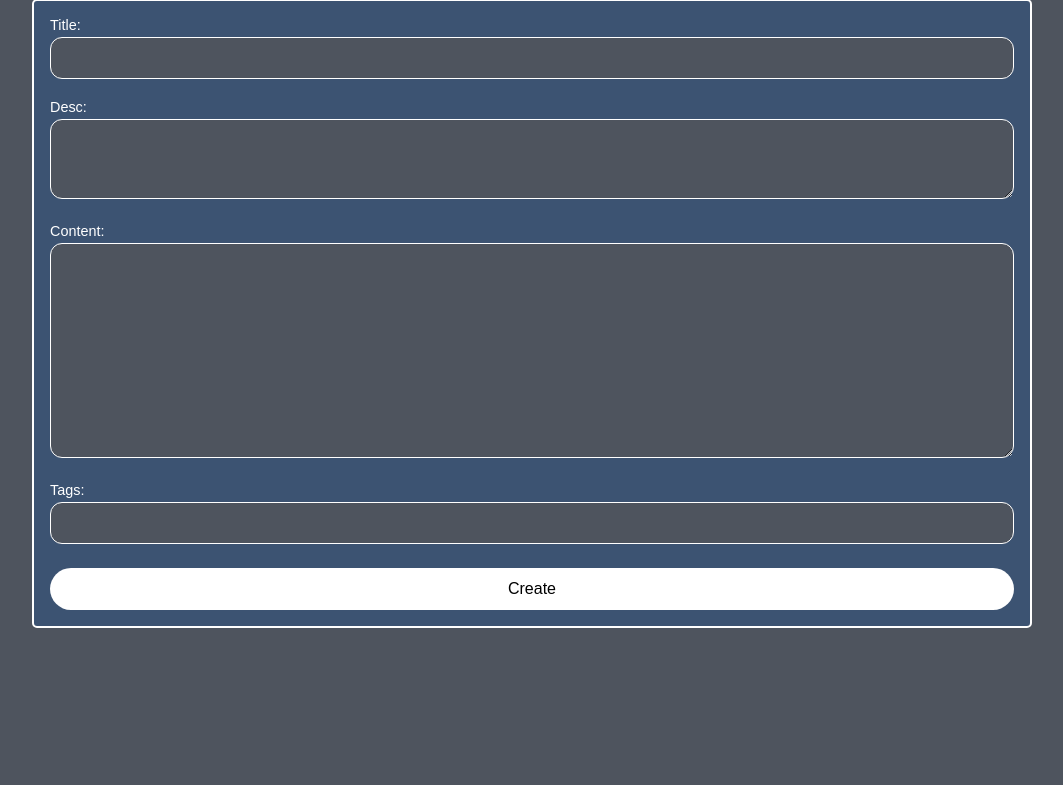
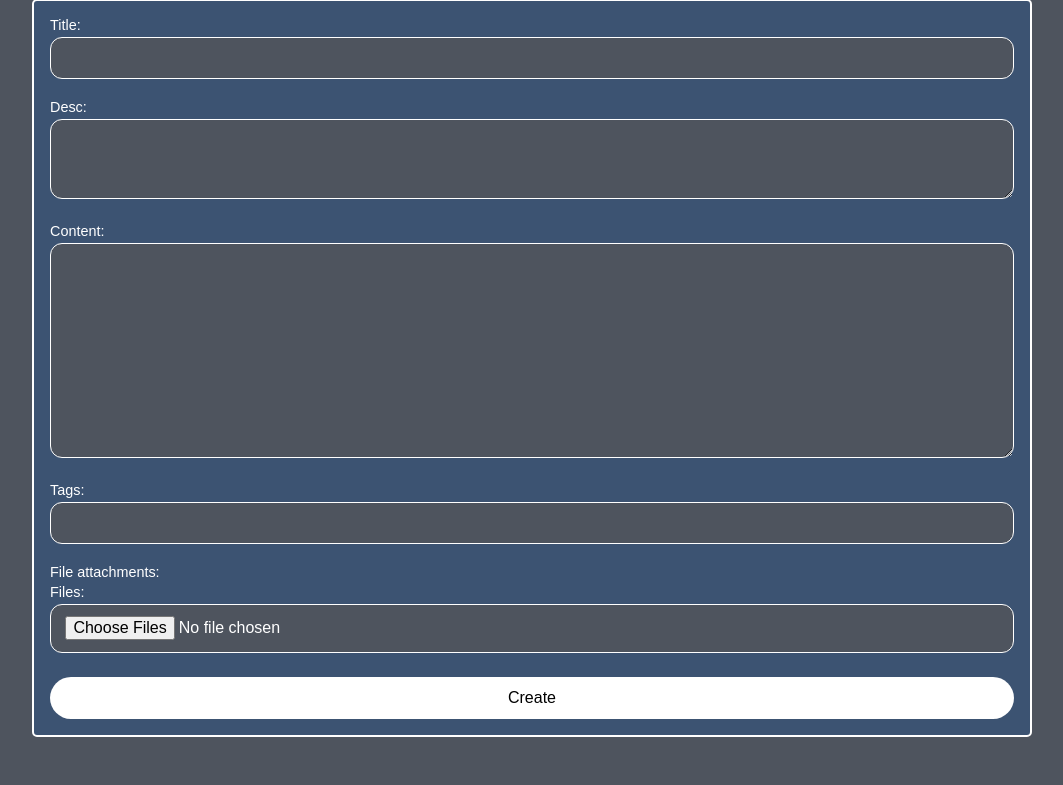
Before and after one commit to araxabd/academic-notes-organizer, a Django app: a page that uses project/templates/notes/note_create.html in a window 1280 px wide. Shown: the part 202-987 px from the top of the page, without its empty margins (108-1171 px from the left). Before the commit the page ends 830 px from the top, so only its background shows below. Run offline with Django 5.2, Linux system fonts and the light colour scheme; a user stored in the database is signed in; tables that the repository leaves empty hold one stand-in row (values such as "Sample post").

Commit message:
note file attachment

```diff
--- a/project/notes/forms.py
+++ b/project/notes/forms.py
@@ -5,3 +5,21 @@ class NoteForm(forms.ModelForm):
     class Meta:
         model = Note
         fields = ("title", "desc", "content", "tags")
+
+
+class MultipleFileWidget(forms.ClearableFileInput):
+    allow_multiple_selected = True
+
+class MultipleFileField(forms.FileField):
+    widget = MultipleFileWidget
+
+    def clean(self, data, initial=None):
+        if not data:
+            return []
+
+        if isinstance(data, (list, tuple)):
+            return [super().clean(file,initial) for file in data]
+
+        return [super().clean(data, initial)]
+class NoteFileForm(forms.Form):
+    files = MultipleFileField(required=False)
--- a/project/notes/models.py
+++ b/project/notes/models.py
@@ -1,5 +1,10 @@
 from django.db import models
 from django.conf import settings
+
+from .storage import NoteFileStorage
+from .validators import validate_mimetype
+
+note_file_storage = NoteFileStorage()
 
 class Note(models.Model):
     title = models.CharField(max_length=150)
@@ -10,8 +15,16 @@ class Note(models.Model):
     tags =  models.CharField(max_length=200)
     created = models.DateTimeField(auto_now_add=True)
     updated = models.DateTimeField(auto_now=True)
-    #TODO: add file attachment
     #TODO: add marketplace features
 
     def __str__(self):
         return self.title
+
+class NoteFile(models.Model):
+    title = models.CharField(max_length=200)
+    desc = models.TextField(blank=True, null=True)
+    note = models.ForeignKey('Note', on_delete=models.CASCADE, related_name='files')
+    owner = models.ForeignKey(settings.AUTH_USER_MODEL, on_delete=models.CASCADE, related_name="uploaded_files")
+    file = models.FileField(upload_to='notes_files/', storage=note_file_storage, max_length=500, validators=[validate_mimetype])
+    size = models.IntegerField(default=0)
+    uploaded = models.DateTimeField(auto_now_add=True)
--- /dev/null
+++ b/project/notes/validators.py
@@ -0,0 +1,44 @@
+import magic
+from django.core.exceptions import ValidationError
+
+ALLOWED_MIMES = [
+    "text/plain",
+    "text/csv",
+    "text/tab-separated-values",
+    "text/markdown",
+    "text/html",
+    "application/pdf",
+    "application/msword",
+    "application/vnd.openxmlformats-officedocument.wordprocessingml.document",
+    "application/vnd.ms-excel",
+    "application/vnd.openxmlformats-officedocument.spreadsheetml.sheet",
+    "application/vnd.ms-powerpoint",
+    "application/vnd.openxmlformats-officedocument.presentationml.presentation",
+    "application/vnd.oasis.opendocument.text",
+    "application/vnd.oasis.opendocument.spreadsheet",
+    "application/vnd.oasis.opendocument.presentation",
+    "application/rtf",
+    "text/rtf",
+    "application/zip",
+    "application/x-zip-compressed",
+    "application/x-7z-compressed",
+    "application/x-rar-compressed",
+    "application/vnd.rar",
+    "application/gzip",
+    "application/x-tar",
+    "image/jpeg",
+    "image/png",
+    "image/gif",
+    "image/webp",
+    "image/bmp",
+    "image/tiff",
+    "image/svg+xml",
+    "image/heic",
+    "image/heif"
+]
+
+def validate_mimetype(file):
+    mime = magic.from_buffer(file.read(2048), mime=True)
+    file.seek(0)
+    if not mime in ALLOWED_MIMES:
+        raise ValidationError("The file type is not allowed!")
--- a/project/notes/views.py
+++ b/project/notes/views.py
@@ -2,32 +2,44 @@ from django.shortcuts import render, get_object_or_404, redirect
 from django.contrib.auth.decorators import login_required
 from django.db.models import Q
 from courses.models import Course
-from .models import Note
-from .forms import NoteForm
+from .models import Note, NoteFile
+from .forms import NoteForm, NoteFileForm
 
 from markdown import markdown
 
 @login_required
 def note_detail(request, note_id):
     note = get_object_or_404(Note, id=note_id, owner=request.user)
+    files = NoteFile.objects.filter(owner=request.user, note=note)
     content_md = markdown(note.content)
-    return render(request, 'notes/note_detail.html', {'note': note, 'content_md': content_md})
+    return render(request, 'notes/note_detail.html', {'note': note, 'content_md': content_md, 'files': files})
 
 @login_required
 def note_create(request, course_id):
     course = get_object_or_404(Course, id=course_id, owner=request.user)
 
     if request.method == "POST":
-        form = NoteForm(request.POST)
-        if form.is_valid():
-            note = form.save(commit=False)
+        note_form = NoteForm(request.POST)
+        file_form = NoteFileForm(request.POST, request.FILES)
+        print(note_form.is_valid())
+        print(file_form.is_valid())
+        print(request.FILES)
+        print(request.FILES.getlist("files"))
+
+        if note_form.is_valid() and file_form.is_valid():
+            note = note_form.save(commit=False)
             note.owner = request.user
             note.course = course
             note.save()
+            for file in request.FILES.getlist("files"):
+                note_file = NoteFile(note=note,owner=request.user,title=file.name, file=file, size=file.size)
+                note_file.full_clean()
+                note_file.save()
             return redirect("notes:detail", note_id=note.id)
     else:
-        form = NoteForm()
-    return render(request, 'notes/note_create.html', {'form': form})
+        note_form = NoteForm()
+        file_form = NoteFileForm()
+    return render(request, 'notes/note_create.html', {'note_form': note_form, 'file_form': file_form})
 
 @login_required
 def note_update(request, note_id):
--- a/project/project/settings.py
+++ b/project/project/settings.py
@@ -120,6 +120,10 @@ USE_TZ = True
 STATIC_URL = 'static/'
 STATICFILES_DIRS = [BASE_DIR / 'static']
 
+MEDIA_URL = 'media/'
+MEDIA_ROOT = BASE_DIR / 'media'
+
+
 AUTH_USER_MODEL = "users.User"
 
 LOGIN_URL = 'users:login'
--- a/project/templates/notes/note_create.html
+++ b/project/templates/notes/note_create.html
@@ -2,9 +2,11 @@
 
 {% block content %}
 <div class="create-box">
-	<form method="POST" class="common-form">
+	<form method="POST" enctype="multipart/form-data" class="common-form">
 		{% csrf_token %}
-		{{ form.as_p }}
+		{{ note_form.as_p }}
+		<label>File attachments: </label>
+		{{ file_form.as_p }}
 		<button type="submit">Create</button>
 	</form>
 </div>
--- a/project/templates/notes/note_detail.html
+++ b/project/templates/notes/note_detail.html
@@ -18,6 +18,12 @@
 	<p>{{ content_md|safe }}</p>
 </div>
 
+<div class="notefiles">
+	{% for file in files %}
+		<a href="">{{ file.title }}</a>
+	{% endfor %}
+</div>
+
 <div class="footnote">
 	<sup>{{ note.created }}</sup>
 </div>
--- a/requirements.txt
+++ b/requirements.txt
@@ -1,4 +1,5 @@
 asgiref==3.11.1
 Django==6.0.6
 Markdown==3.10.2
+python-magic==0.4.27
 sqlparse==0.5.5
```
Also changed, not shown: project/notes/storage.py (added, +20 -0 lines), project/notes/migrations/0002_notefile.py (added).
